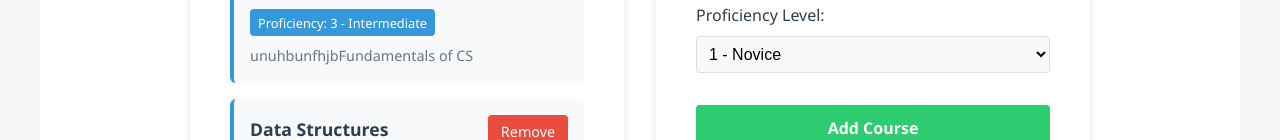
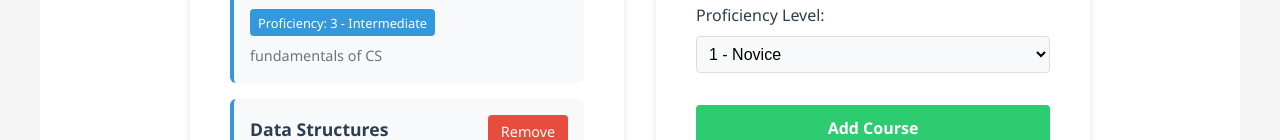
Before and after one commit to chioma-ibe/my-capstone-project, a React (Vite) app in the folder frontend/: page /profile in a window 1280 px wide. Shown: the part 549-689 px from the top of the page. Built offline with nearby package versions, Linux system fonts and the light colour scheme.

Commit message:
created web app structure with react frontend, implemented ui with homepage user-profile and Matches page added course selection component to add and delete courses, setup initial prisma database schema, no routes defined.

```diff
--- a/frontend/src/components/UserCourses.jsx
+++ b/frontend/src/components/UserCourses.jsx
@@ -24,7 +24,7 @@ function UserCourses({ userId }) {
         userId: 1,
         courseId: 1,
         proficiency: 3,
-        course: { id: 1, name: "Introduction to Computer Science", description: "unuhbunfhjbFundamentals of CS" }
+        course: { id: 1, name: "Introduction to Computer Science", description: "fundamentals of CS" }
       },
       {
         id: 2,
```
